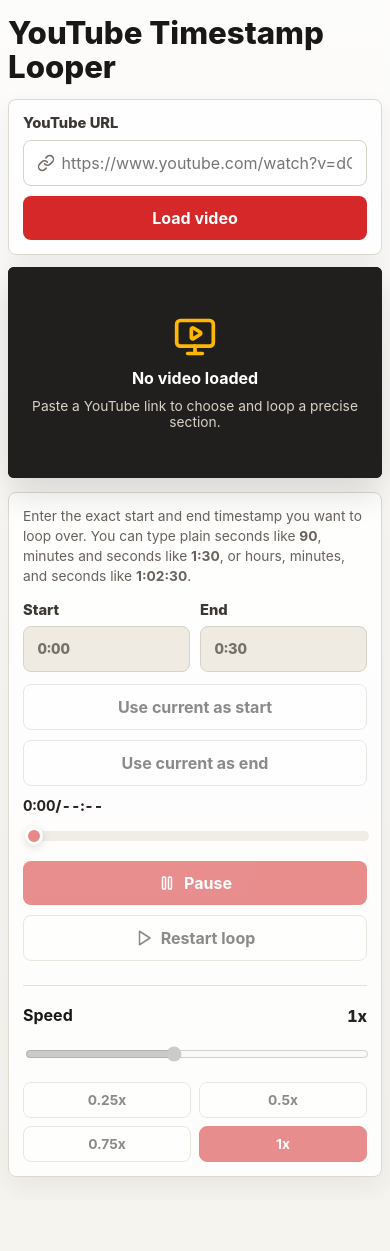
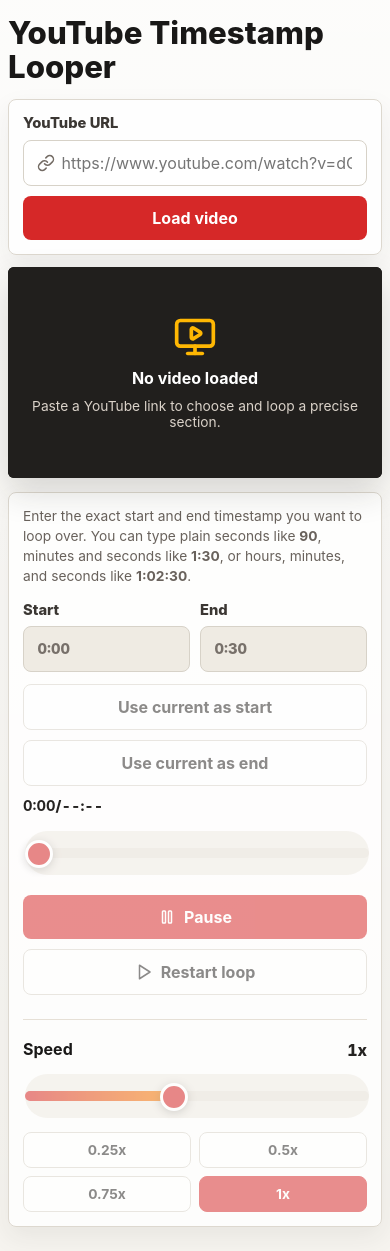
Before and after one commit to wenhao-nus/youtube-looper, a React (Vite) app: page / in a window 390 px wide. Before the commit the page ends 1201 px from the top, so only its background shows below. Built offline with nearby package versions, Linux system fonts and the light colour scheme.

Commit message:
Improve scrubbing on mobile

```diff
--- a/src/components/LoopControls.tsx
+++ b/src/components/LoopControls.tsx
@@ -59,6 +59,10 @@
       ? ((currentTime - activeRange.start) / (activeRange.end - activeRange.start)) * 100
       : 0;
   const boundedProgress = Math.min(100, Math.max(0, progress));
+  const speedProgress =
+    FINE_SPEED_OPTIONS.length > 1
+      ? (activeSpeedIndex / (FINE_SPEED_OPTIONS.length - 1)) * 100
+      : 0;
 
   return (
     <section className="panel controls" aria-labelledby="loop-controls-title">
@@ -148,6 +152,7 @@
           max={FINE_SPEED_OPTIONS.length - 1}
           step="1"
           value={activeSpeedIndex}
+          style={{ '--speed-progress': `${speedProgress}%` } as CSSProperties}
           onChange={(event) =>
             onPlaybackRateChange(FINE_SPEED_OPTIONS[Number(event.target.value)])
           }
--- a/src/styles.css
+++ b/src/styles.css
@@ -316,59 +316,87 @@
   padding-inline: 0.7rem;
 }
 
-.loop-progress {
+.loop-progress,
+.speed-slider {
   appearance: none;
-  height: 10px;
-  min-height: 10px;
-  margin-top: 16px;
+  width: 100%;
+  height: 36px;
+  min-height: 36px;
   padding: 0;
   border: 0;
   border-radius: 999px;
-  background: #e6e0d6;
+  background: transparent;
   cursor: pointer;
+  touch-action: pan-y;
+  -webkit-tap-highlight-color: transparent;
+}
+
+.loop-progress {
+  margin-top: 16px;
+}
+
+.loop-progress::-webkit-slider-runnable-track,
+.speed-slider::-webkit-slider-runnable-track {
+  height: 10px;
+  border-radius: 999px;
 }
 
 .loop-progress::-webkit-slider-runnable-track {
-  height: 100%;
-  border-radius: 999px;
   background:
     linear-gradient(90deg, #d62828, #f77f00) 0 / var(--progress, 0%) 100% no-repeat,
     #e6e0d6;
 }
 
-.loop-progress::-webkit-slider-thumb {
+.speed-slider::-webkit-slider-runnable-track {
+  background:
+    linear-gradient(90deg, #d62828, #f77f00) 0 / var(--speed-progress, 0%) 100% no-repeat,
+    #e6e0d6;
+}
+
+.loop-progress::-webkit-slider-thumb,
+.speed-slider::-webkit-slider-thumb {
   appearance: none;
-  width: 18px;
-  height: 18px;
-  margin-top: -4px;
+  width: 24px;
+  height: 24px;
+  margin-top: -7px;
   border: 3px solid #fff;
   border-radius: 999px;
   background: #d62828;
   box-shadow: 0 2px 8px rgba(33, 29, 25, 0.28);
 }
 
-.loop-progress::-moz-range-track {
-  height: 100%;
+.loop-progress::-moz-range-track,
+.speed-slider::-moz-range-track {
+  height: 10px;
   border-radius: 999px;
   background: #e6e0d6;
 }
 
-.loop-progress::-moz-range-progress {
-  height: 100%;
+.loop-progress::-moz-range-progress,
+.speed-slider::-moz-range-progress {
+  height: 10px;
   border-radius: 999px;
   background: linear-gradient(90deg, #d62828, #f77f00);
 }
 
-.loop-progress::-moz-range-thumb {
-  width: 14px;
-  height: 14px;
+.loop-progress::-moz-range-thumb,
+.speed-slider::-moz-range-thumb {
+  width: 20px;
+  height: 20px;
   border: 3px solid #fff;
   border-radius: 999px;
   background: #d62828;
   box-shadow: 0 2px 8px rgba(33, 29, 25, 0.28);
 }
 
-.loop-progress:disabled {
+.loop-progress:focus-visible,
+.speed-slider:focus-visible {
+  box-shadow: 0 0 0 4px rgba(214, 40, 40, 0.12);
+  outline: none;
+}
+
+.loop-progress:disabled,
+.speed-slider:disabled {
   cursor: not-allowed;
   opacity: 0.55;
 }
@@ -392,12 +420,6 @@
   color: #252321;
   font-variant-numeric: tabular-nums;
   font-weight: 800;
-}
-
-.speed-slider {
-  accent-color: #d62828;
-  min-height: 28px;
-  padding: 0;
 }
 
 .speed-presets {
@@ -488,6 +510,34 @@
     font-size: 0.86rem;
   }
 
+  .loop-progress,
+  .speed-slider {
+    height: 44px;
+    min-height: 44px;
+  }
+
+  .loop-progress::-webkit-slider-runnable-track,
+  .speed-slider::-webkit-slider-runnable-track,
+  .loop-progress::-moz-range-track,
+  .speed-slider::-moz-range-track,
+  .loop-progress::-moz-range-progress,
+  .speed-slider::-moz-range-progress {
+    height: 12px;
+  }
+
+  .loop-progress::-webkit-slider-thumb,
+  .speed-slider::-webkit-slider-thumb {
+    width: 28px;
+    height: 28px;
+    margin-top: -8px;
+  }
+
+  .loop-progress::-moz-range-thumb,
+  .speed-slider::-moz-range-thumb {
+    width: 24px;
+    height: 24px;
+  }
+
   .input-row,
   .quick-actions,
   .control-row {
```
Also changed, not shown: 5 other files (tests, documents, lock files or other folders).
